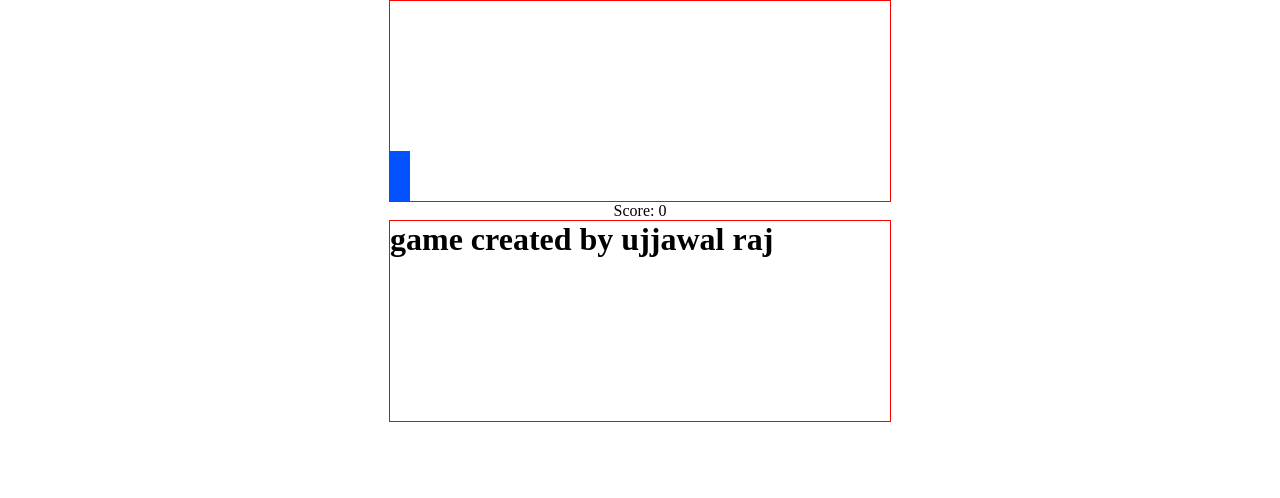
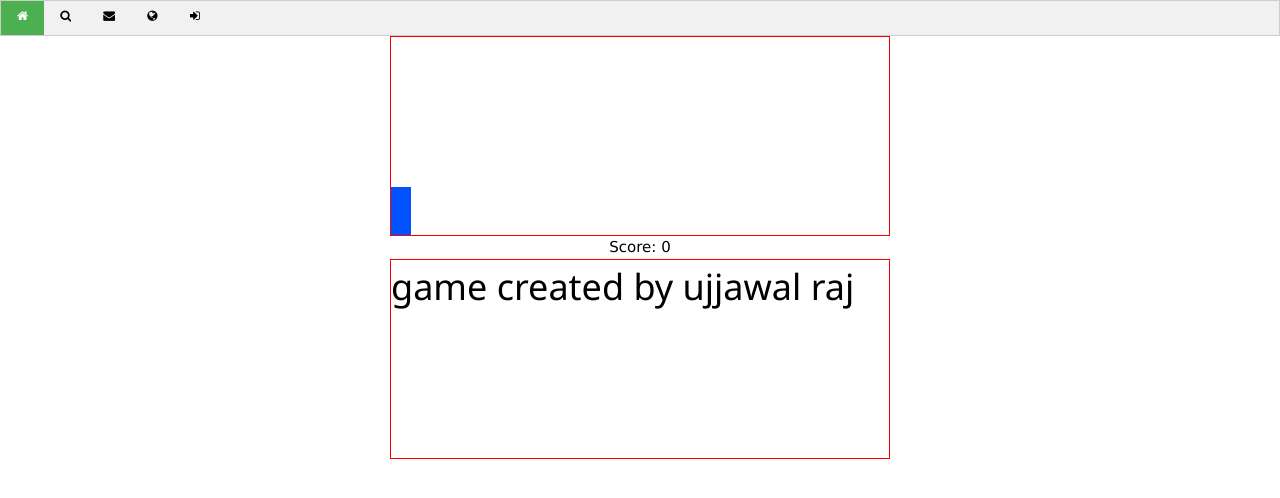
Before and after one commit to ujjawalrajdps/myfirstpage, a plain HTML site: page index.html in a window 1280 px wide. Drawn offline with nearby package versions, Linux system fonts and the light colour scheme.

Commit message:
Update index.html

```diff
--- a/index.html
+++ b/index.html
@@ -3,6 +3,9 @@
 <head>
     <meta charset="UTF-8">
     <title>Jump Game</title>
+    <meta name="viewport" content="width=device-width, initial-scale=1">
+<link rel="stylesheet" href="https://www.w3schools.com/w3css/4/w3.css">
+<link rel="stylesheet" href="https://cdnjs.cloudflare.com/ajax/libs/font-awesome/4.7.0/css/font-awesome.min.css">
     <style>*{
         padding: 0;
         margin: 0;
@@ -50,6 +53,13 @@
    </style>
 </head>
 <body>
+    <div class="w3-bar w3-light-grey w3-border w3-small">
+  <a href="#" class="w3-bar-item w3-button w3-green"><i class="fa fa-home"></i></a>
+  <a href="#" class="w3-bar-item w3-button"><i class="fa fa-search"></i></a>
+  <a href="#" class="w3-bar-item w3-button"><i class="fa fa-envelope"></i></a>
+  <a href="#" class="w3-bar-item w3-button"><i class="fa fa-globe"></i></a>
+  <a href="#" class="w3-bar-item w3-button"><i class="fa fa-sign-in"></i></a>
+</div>
 
     <div class="game">
         <div id="character"></div>
```
